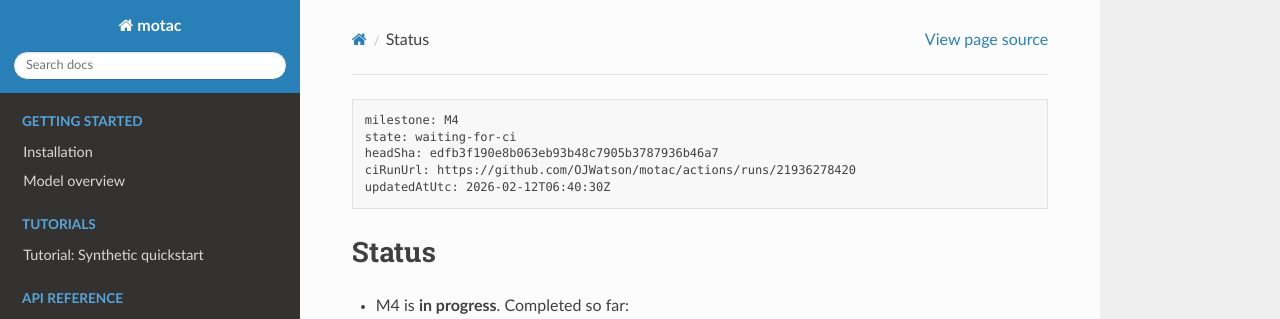
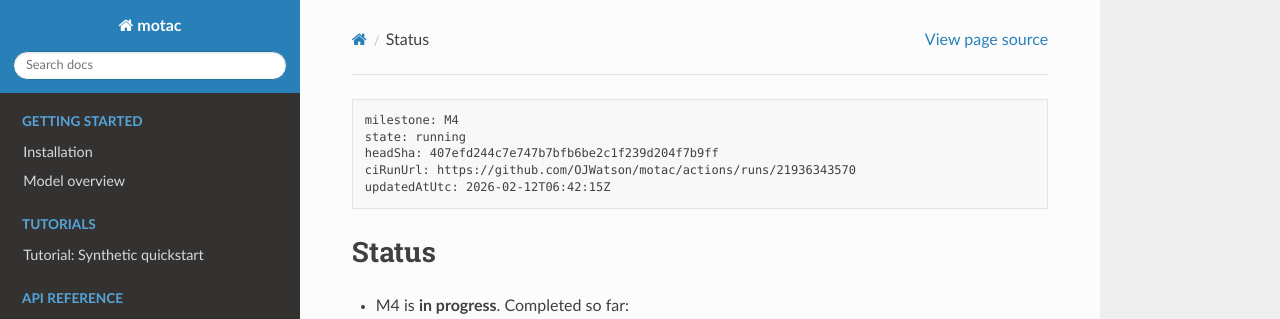
Before and after one commit to OJWatson/motac, a Sphinx documentation site: the page built from docs/STATUS.md, in a window 1280 px wide and 1021 px high. Shown: the top 319 px of the window. Built offline with Sphinx 7.4.7 and the Read the Docs theme 3.1.0, drawn with Linux system fonts in a browser that asks for light colours.

Commit message:
docs: mark M4 running after green CI

````diff
--- a/docs/STATUS.md
+++ b/docs/STATUS.md
@@ -1,9 +1,9 @@
 ```pm-status
 milestone: M4
-state: waiting-for-ci
-headSha: edfb3f190e8b063eb93b48c7905b3787936b46a7
-ciRunUrl: https://github.com/OJWatson/motac/actions/runs/21936278420
-updatedAtUtc: 2026-02-12T06:40:30Z
+state: running
+headSha: 407efd244c7e747b7bfb6be2c1f239d204f7b9ff
+ciRunUrl: https://github.com/OJWatson/motac/actions/runs/21936343570
+updatedAtUtc: 2026-02-12T06:42:15Z
 ```
 
 ## Status
````
